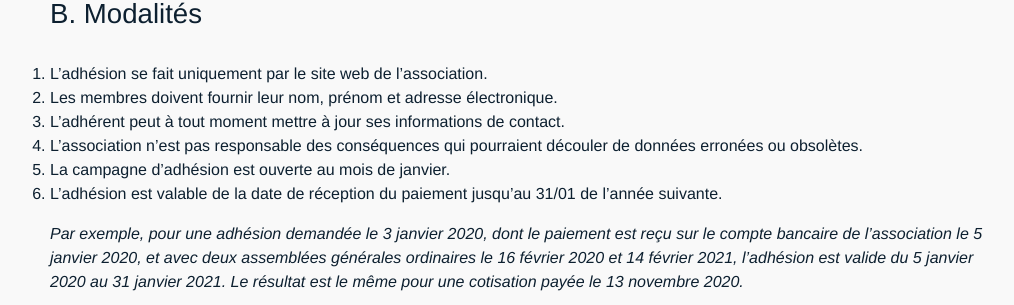
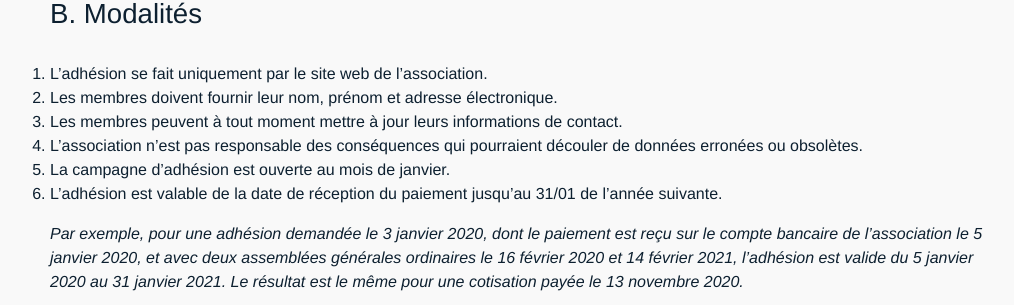
Before and after one commit to AgileFrance/AgileFrance.github.io, a Jekyll site: the page built from _pages/reglement.md, in a window 1280 px wide and 900 px high, scrolled down 583 px. Shown: the part 147-452 px from the top of the window, without its empty margins (110-1124 px from the left). Built offline with Jekyll 4.4.1, drawn with Linux system fonts in a browser that asks for light colours; comment, search, counter and statistics services are not loaded.

Commit message:
Applique la neutralité de genre

```diff
--- a/_pages/reglement.md
+++ b/_pages/reglement.md
@@ -25,7 +25,7 @@ permalink: /reglement
 
 1. L’adhésion se fait uniquement par le site web de l’association.
 2. Les membres doivent fournir leur nom, prénom et adresse électronique.
-3. L'adhérent peut à tout moment mettre à jour ses informations de contact.
+3. Les membres peuvent à tout moment mettre à jour leurs informations de contact.
 4. L'association n'est pas responsable des conséquences qui pourraient découler de données erronées ou obsolètes.
 5. La campagne d'adhésion est ouverte au mois de janvier.
 6. L'adhésion est valable de la date de réception du paiement jusqu'au 31/01 de l'année suivante.
```
